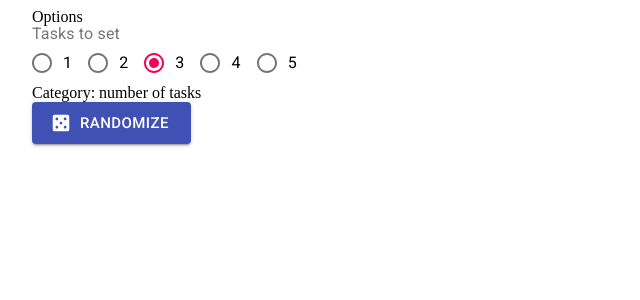
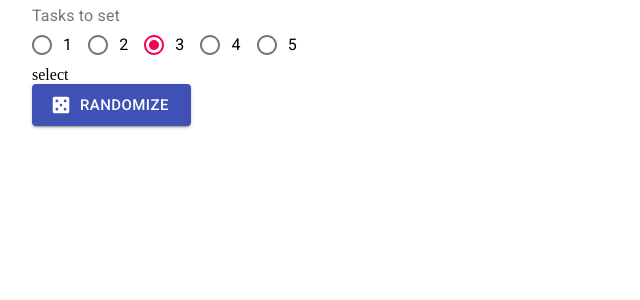
Before and after one commit to Jonasgg99/taskrandomizer, a React (Create React App) app: page / in a window 1280 px wide. Shown: the top 300 px of the page, without its empty margins (0-640 px from the left). Built offline with nearby package versions, Linux system fonts and the light colour scheme.

Commit message:
Refactor selection page

```diff
--- a/src/App.js
+++ b/src/App.js
@@ -1,6 +1,7 @@
 import Container from '@material-ui/core/Container'
 import RandomizeButton from './components/RandomizeButton'
 import NumberForm from './components/NumberForm'
+import SelectionPage from './components/SelectionPage'
 
 import {
   BrowserRouter as Router,
@@ -16,10 +17,7 @@ function App() {
             Today's tasks
           </Route>
           <Route path="/">
-            <div>Options</div>
-            <NumberForm />
-            <div>Category: number of tasks</div>
-            <RandomizeButton />
+            <SelectionPage />
           </Route>
         </Switch>
       </Router>
--- a/src/components/RandomizeButton.js
+++ b/src/components/RandomizeButton.js
@@ -1,14 +1,22 @@
 import React from 'react'
 import Button from '@material-ui/core/Button'
 import CasinoIcon from '@material-ui/icons/Casino'
+import { useHistory } from 'react-router-dom'
 
 const RandomizeButton = () => {
+  const history = useHistory()
+
+  const handleClick = () => {
+    history.push("/daily")
+  }
+
   return (
     <Button
       variant="contained"
       color="primary"
       size="large"
       startIcon={<CasinoIcon />}
+      onClick={handleClick}
     >
       Randomize
     </Button>
--- /dev/null
+++ b/src/components/SelectionPage.js
@@ -0,0 +1,18 @@
+import { Box } from '@material-ui/core'
+import React from 'react'
+import NumberForm from './NumberForm'
+import RandomizeButton from './RandomizeButton'
+import TaskTypeSelection from './TaskTypeSelection'
+
+const SelectionPage = () => {
+
+  return (
+    <Box>
+      <NumberForm />
+      <TaskTypeSelection />
+      <RandomizeButton />
+    </Box>
+  )
+}
+
+export default SelectionPage
--- /dev/null
+++ b/src/components/TaskTypeSelection.js
@@ -0,0 +1,9 @@
+import React from 'react'
+
+const TaskTypeSelection = () => {
+  return (
+    <div>select</div>
+  )
+}
+
+export default TaskTypeSelection
```
